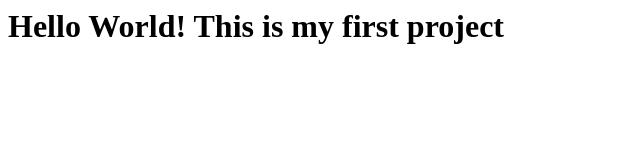
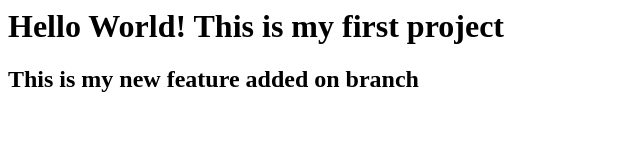
Before and after one commit to princeclementph-prog/gitbash-to-github-changes-via-commands, a plain HTML site: page index.html in a window 1280 px wide. Shown: the whole page, without its empty margins (0-640 px from the left). Drawn offline with Linux system fonts and the light colour scheme.

Commit message:
Added new feature on branch

```diff
--- a/index.html
+++ b/index.html
@@ -1 +1,2 @@
 <h1>Hello World! This is my first project</h1>
+<h2>This is my new feature added on branch</h2>
```
